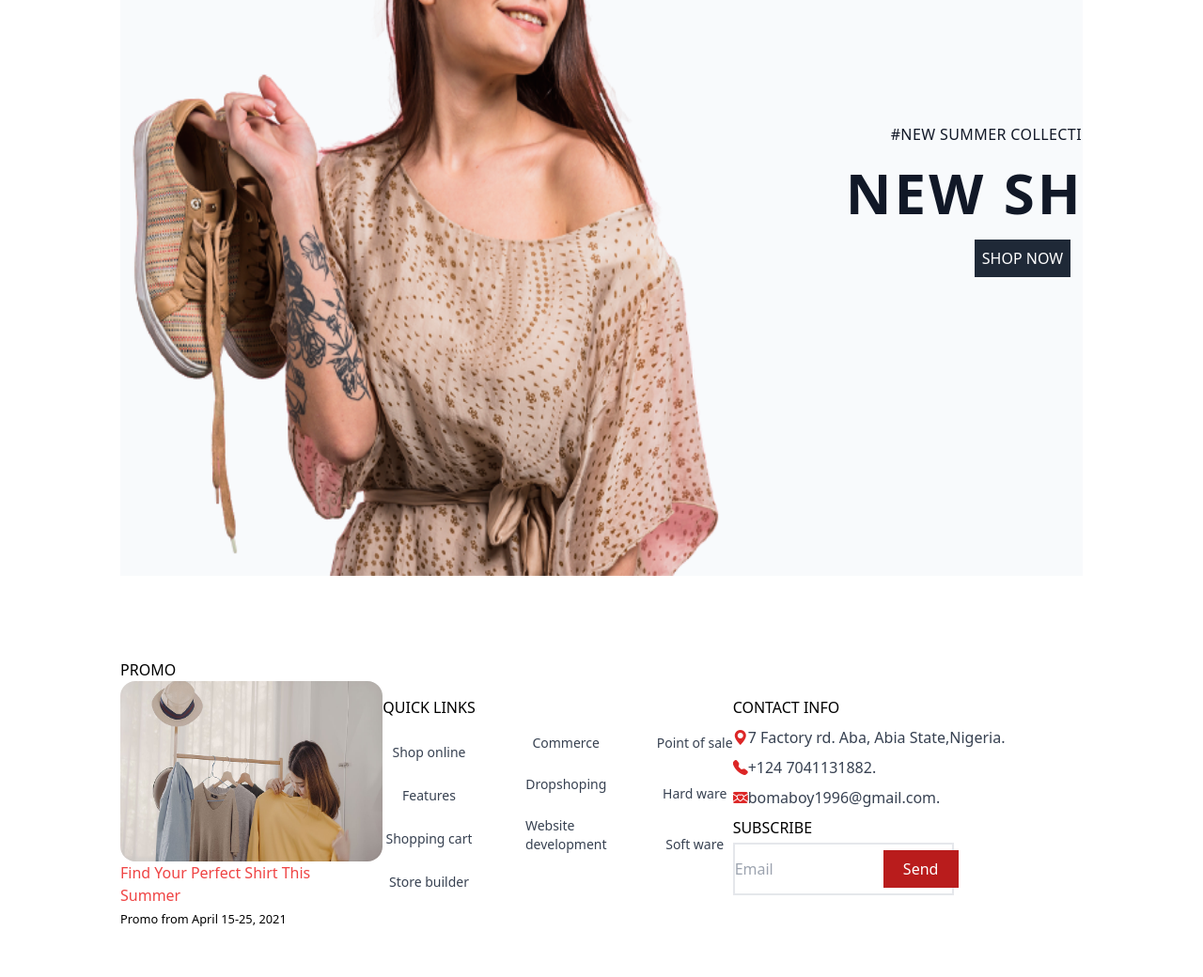
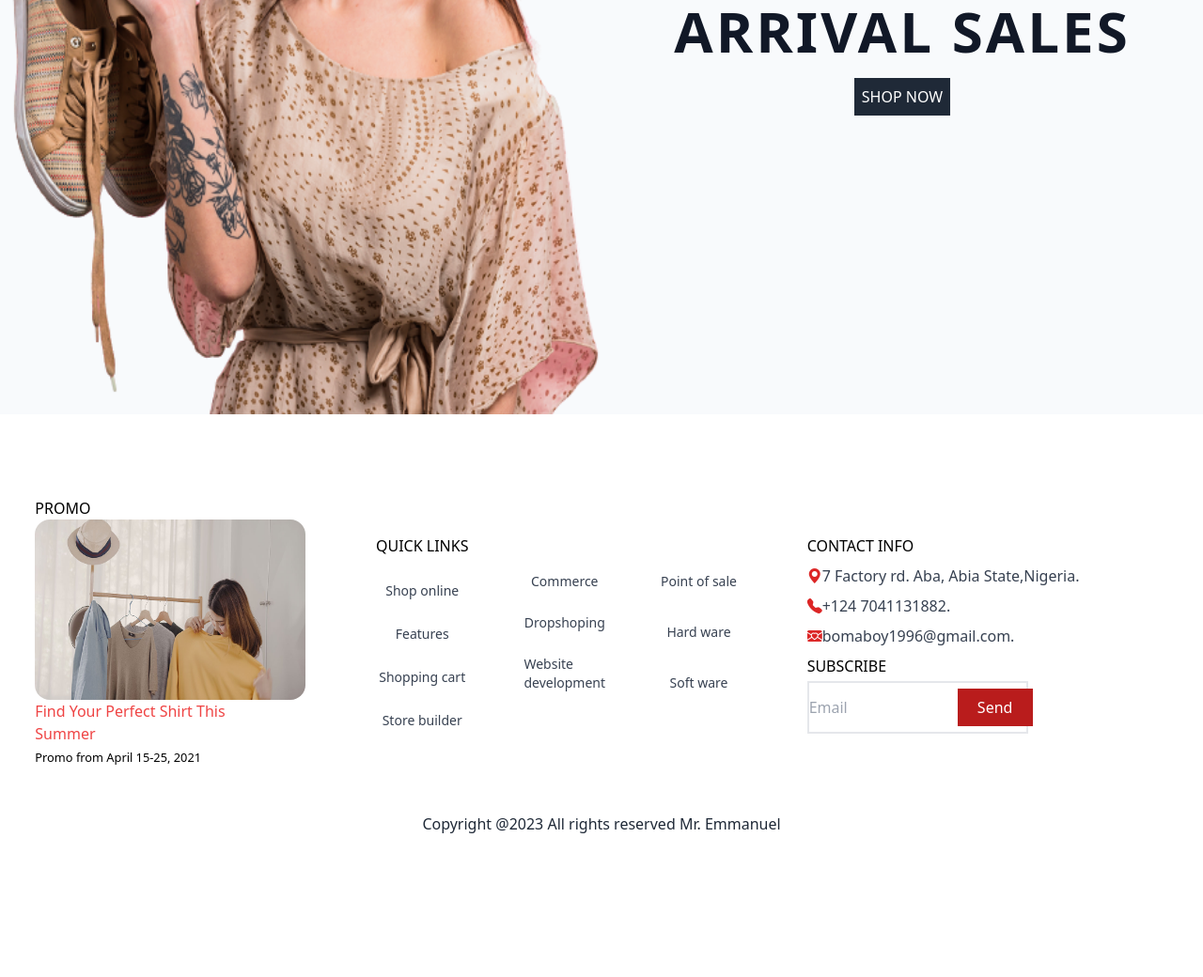
Before and after one commit to bomaboy/my-first-tailwindcss, a plain HTML site: page index.html in a window 1280 px wide. Shown: the part 3789-4829 px from the top of the page at 94% size. After the commit the page ends 4678 px from the top, so only its background shows below. Drawn offline with nearby package versions, Linux system fonts and the light colour scheme.

Commit message:
my first tailwindcss

```diff
--- a/index.html
+++ b/index.html
@@ -216,11 +216,8 @@
             </figure>
          </section>
       </section>
-      <section
-         id="Popular_Products"
-         class="w-screen py-10 px-20 md:px-32 min-h-screen"
-      >
-         <div>
+
+      <div id="Popular_Products" class="">
          <h1 class="font-bold text-2xl text-gray-900 text-center">
             MOST RATED
          </h1>
@@ -232,11 +229,7 @@
 
          <figure>
             <div class="bg-slate-50 flex justify-center items-center h-96">
-                  <img
-                     src="./images/smooth cloth.png"
-                     alt="woman"
-                     class="h-60"
-                  />
+               <img src="./images/smooth cloth.png" alt="woman" class="h-60" />
             </div>
             <figcaption class="">
                <p class="text-gray-500">Brown Shoe</p>
@@ -248,11 +241,7 @@
 
          <figure>
             <div class="bg-slate-50 flex justify-center items-center h-96">
-                  <img
-                     src="./images/blue shoe.png"
-                     alt="blue shoe"
-                     class="h-60"
-                  />
+               <img src="./images/blue shoe.png" alt="blue shoe" class="h-60" />
             </div>
             <figcaption class="">
                <p class="text-gray-500">Blue Shoe</p>
@@ -271,14 +260,15 @@
                <p><del class="text-gray-500">$46.00</del> <b>$20.00</b></p>
             </figcaption>
          </figure>
+      </section>
 
       <section
-               class="h-screen flex md:bg-slate-50 w-screen bg-gradient-to-r from-stone-800 to-stone-700 md:bg-none overflow-x-hidden mt-28"
+         class="h-screen flex md:bg-slate-50 w-screen bg-gradient-to-r from-stone-800 to-stone-700 md:bg-none overflow-x-hidden"
       >
          <img
             src="./images/shoes.png"
             alt="landing"
-                  class="h-screen md:w-1/2 w-screen "
+            class="h-screen md:w-1/2 w-screen"
          />
          <section
             class="flex flex-col h-screen w-screen md:w-1/2 justify-center items-center absolute md:relative"
@@ -289,16 +279,16 @@
             <h1
                class="text-white text-center md:text-gray-900 text-6xl font-bold tracking-wider my-5"
             >
-                     NEW SHOES
+               ARRIVAL SALES
             </h1>
             <button class="bg-gray-800 p-2 text-white hover:bg-gray-950">
                SHOP NOW
             </button>
          </section>
       </section>
-         </section>
+
       <section
-            class="md:flex md:items-center md:justify-between flex-col flex md:flex-row mt-10"
+         class="md:flex md:items-center md:justify-around flex-col flex md:flex-row mt-10"
       >
          <div class="promo">
             <h2>PROMO</h2>
@@ -373,14 +363,14 @@
 
                <button
                   type="submit"
-                     class="h-10 w-20 bg-red-700  text-white md:ml-40 md:mt-2 ml-40 mt-2 absolute"
+                  class="h-10 w-20 bg-red-700 text-white md:ml-40 md:mt-2 ml-40 mt-2 absolute"
                >
                   Send
                </button>
             </div>
          </div>
       </section>
-      </section>
+
       <footer class="md:text-center text-center text-gray-800">
          Copyright @2023 All rights reserved Mr. Emmanuel
       </footer>
```
Also changed, not shown: css/ouput.css (added). Lines whose indentation alone changed are shown as unchanged.
